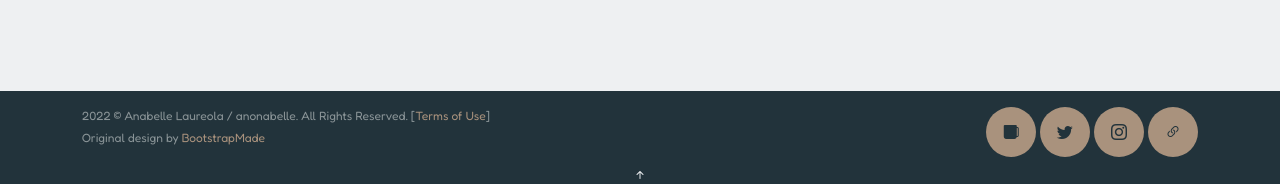
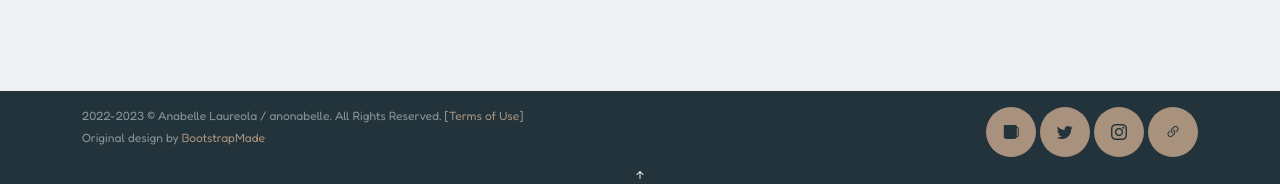
Before and after one commit to nabelore/nabelore.github.io, a Jekyll site: the page built from assets/html/tou.html, in a window 1280 px wide. Shown: the part 713-897 px from the top of the page. Built offline with Jekyll 4.4.1, drawn with Linux system fonts in a browser that asks for light colours.

Commit message:
Update nav and footer

```diff
--- a/_includes/footer.html
+++ b/_includes/footer.html
@@ -18,7 +18,7 @@
           </div>
           {% endif %}
 
-          <p class="mb-1 footertxt"> 2022 &copy; Anabelle Laureola / anonabelle. All Rights Reserved. [<a href="/tou">Terms of Use</a>]</p>
+          <p class="mb-1 footertxt"> 2022-2023 &copy; Anabelle Laureola / anonabelle. All Rights Reserved. [<a href="/tou">Terms of Use</a>]</p>
 
 	        {% if page.layout != "read-vert" %}
 	        	{% if page.layout != 'post' %}
--- a/_includes/navigation.html
+++ b/_includes/navigation.html
@@ -103,7 +103,7 @@
               {% endfor %}
           </ul>
 
-          <h5 class="offcanvas-title py-3" id="">Illustrations & Paintings Styles</h5>
+          <h5 class="offcanvas-title py-3" id="">Illustrations & Paintings</h5>
           <ul class="navbar-nav justify-content-end flex-grow-1 pe-3 navbar-proj">
               {% for item in site.data.nav-proj %}
               {% if item.link != `` %}
```
